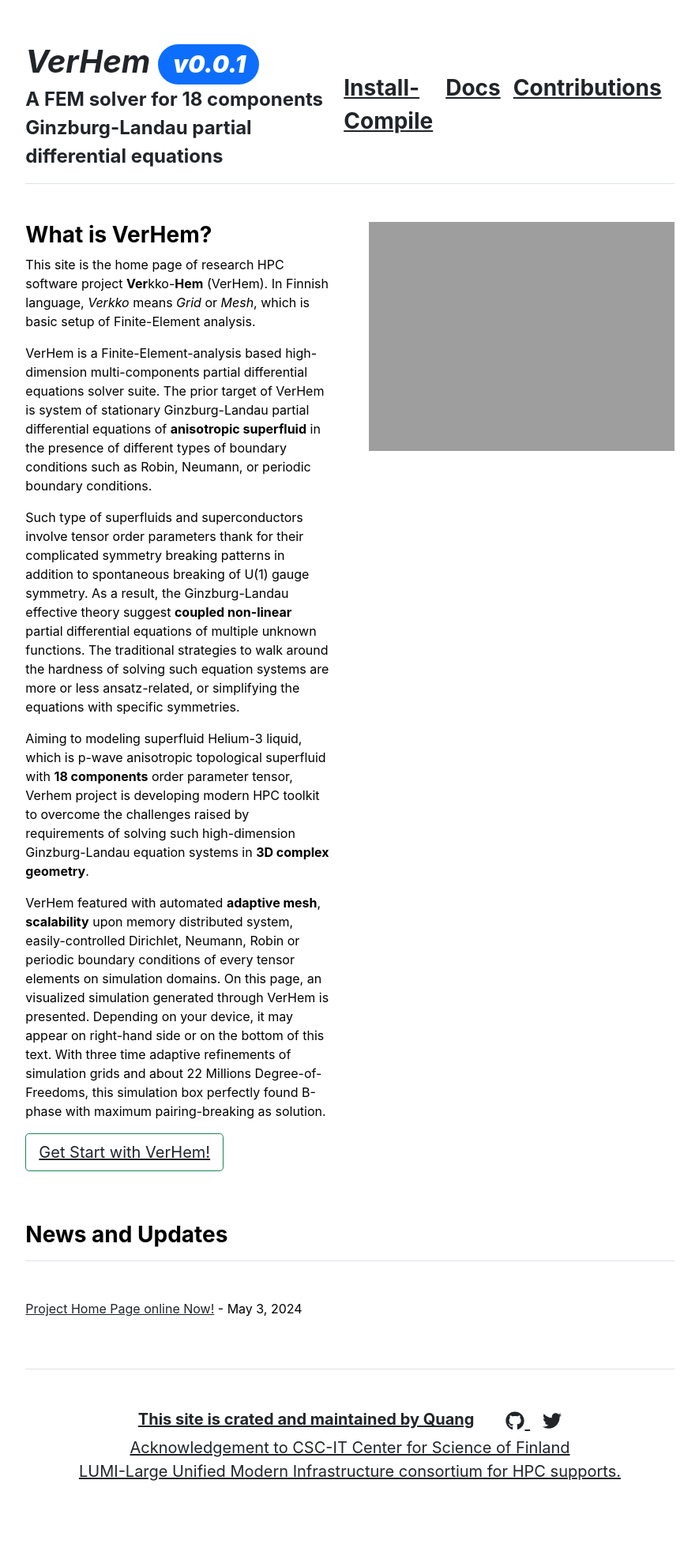
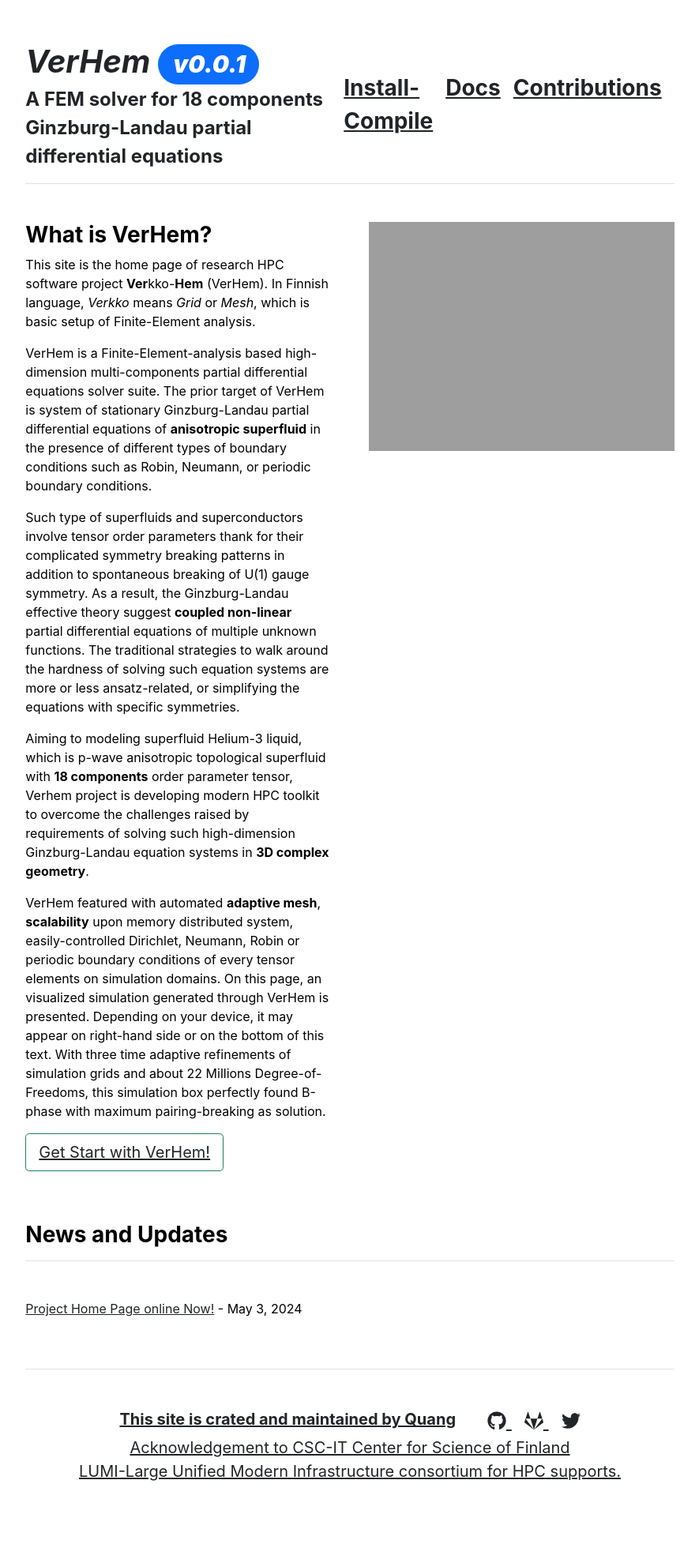
Before and after one commit to VerHem/VerHem.github.io, a Jekyll site: the page built from index.md, in a window 1280 px wide. Shown: the whole page at 79% size, without its empty margins (197-1082 px from the left). Built offline with Jekyll 4.4.1, drawn with Linux system fonts in a browser that asks for light colours.

Commit message:
edit _data/settings.yml

```diff
--- a/_data/settings.yml
+++ b/_data/settings.yml
@@ -15,6 +15,7 @@ courses:
 
 social:
 - {icon: 'github', link: 'https://github.com/timohyva'}
+- {icon: 'gitlab', link: 'https://github.com/timohyva'}
 - {icon: 'twitter', link: 'https://twitter.com/HpcOrg'}
 
 contacts:
```
